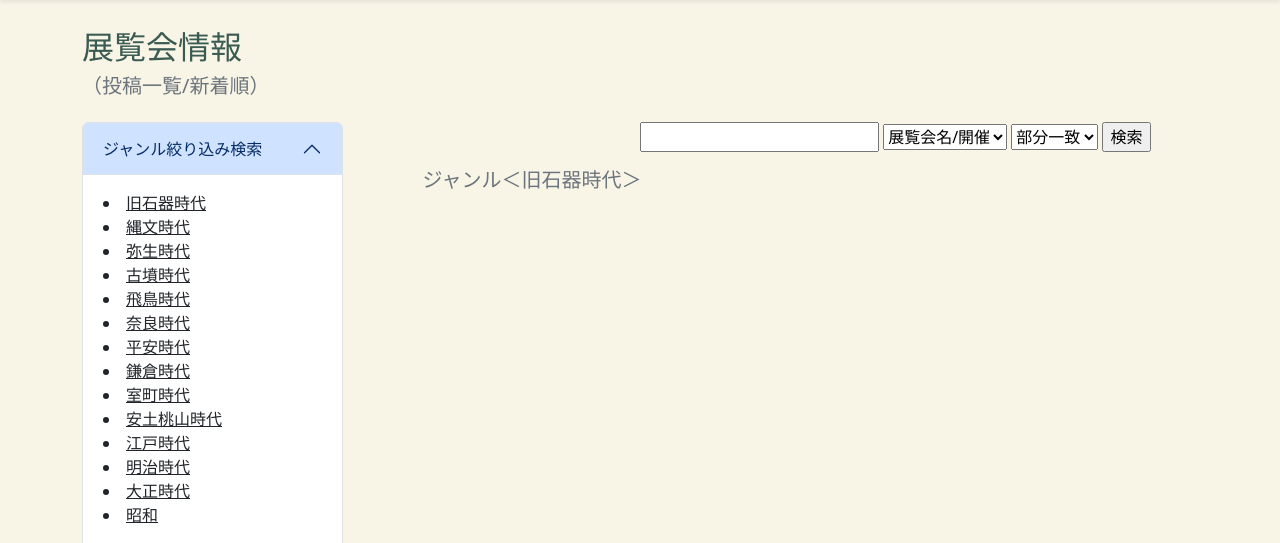
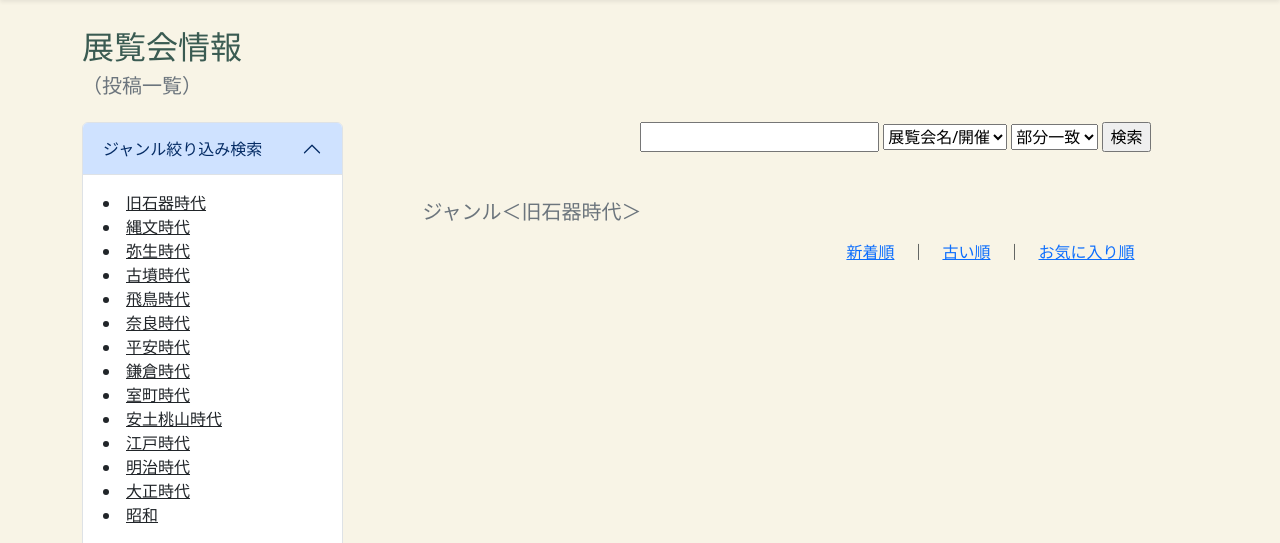
Before and after one commit to ririnanaa/momiji, a Rails app: page /posts?genre_id=1 in a window 1280 px wide. Shown: the part 76-619 px from the top of the page. Run offline with Rails 7, Linux system fonts and the light colour scheme; data comes from the database, SQL or seed files in the repository; style sheets or scripts are compiled from the project's sources; some libraries are stand-ins or nearby versions.

Commit message:
add sort

```diff
--- a/app/controllers/public/posts_controller.rb
+++ b/app/controllers/public/posts_controller.rb
@@ -31,7 +31,16 @@ class Public::PostsController < ApplicationController
     else
       all_posts = Post.all
     end
-    @posts = all_posts.page(params[:page]).order(created_at: :desc).joins(:user).where(users: { is_active: true })
+
+    if params[:latest]
+      @posts = Post.latest.page(params[:page]).joins(:user).where(users: { is_active: true })
+    elsif params[:old]
+      @posts = Post.old.page(params[:page]).joins(:user).where(users: { is_active: true })
+    elsif params[:liked]
+      @posts = Post.liked.page(params[:page]).joins(:user).where(users: { is_active: true })
+    else
+      @posts = all_posts.page(params[:page]).order(created_at: :desc).joins(:user).where(users: { is_active: true })
+    end
   end
 
   def show
--- a/app/models/user.rb
+++ b/app/models/user.rb
@@ -8,7 +8,9 @@ class User < ApplicationRecord
   has_many :posts, dependent: :destroy
   has_many :reviews, dependent: :destroy
   has_many :likes, dependent: :destroy
+  has_many :liked_posts, through: :likes, source: :post
   has_many :favorites, dependent: :destroy
+  has_many :favorited_posts, through: :favorites, source: :review
 
   validates :name, presence: true, uniqueness: true, format: { with: /\A[a-zA-Z0-9]+\z/ }
   validates :introduction, length: { maximum: 300 }
--- a/app/views/public/posts/index.html.erb
+++ b/app/views/public/posts/index.html.erb
@@ -1,7 +1,7 @@
 <div class="container">
   <div class="row">
     <h2 class="pl-3 pt-3" style="color: #3a5b52;">展覧会情報</h2>
-    <h5 class="pb-3 text-secondary">（投稿一覧/新着順）</h5>
+    <h5 class="pb-3 text-secondary">（投稿一覧）</h5>
 
     <!-- ジャンル・カテゴリー検索 -->
     <div class="col-md-3 mb-3">
@@ -39,7 +39,7 @@
 
     <!-- 投稿一覧 -->
     <div class="col-md-8 offset-md-1 mx-auto">
-      	<div class="d-flex justify-content-end mb-3">
+      	<div class="d-flex justify-content-end mb-5">
 	  	  <%= render 'layouts/search' %>
 	  	</div>
       <% if params[:genre_id] %>
@@ -48,6 +48,11 @@
 	    	<h5 class="m-2 text-secondary">カテゴリー＜<%= @category.name %>＞</h5>
 	  	<% end %>
 
+		  <div class="d-flex justify-content-end m-3">
+		    <%= link_to '新着順', posts_path(latest: "true") %>　｜
+        <%= link_to '古い順', posts_path(old: "true") %>　｜
+        <%= link_to 'お気に入り順', posts_path(liked: "true") %>
+      </div>
       <% @posts.each do |post| %>
           <div class="card mb-3" style="max-width: 800px; background-color: #fffaf0;">
             <div class="row g-0">
--- a/app/views/public/reviews/index.html.erb
+++ b/app/views/public/reviews/index.html.erb
@@ -11,6 +11,11 @@
       <% end %>
     </div>
     <div class="col-md-9 mx-auto">
+      <div class="d-flex justify-content-end m-3">
+		    <%= link_to '新着順', post_reviews_path(latest: "true") %>　｜
+        <%= link_to '古い順', post_reviews_path(old: "true") %>　｜
+        <%= link_to 'いいね順', post_reviews_path(favorited: "true") %>
+      </div>
       <%= render 'review', reviews: @reviews %>
       <div class="d-flex justify-content-center">
         <%= paginate @reviews, theme: 'bootstrap-5' %>
```
Also changed, not shown: app/controllers/public/reviews_controller.rb (+9 -1 lines), app/models/post.rb (+11 -0 lines), app/models/review.rb (+11 -0 lines).
